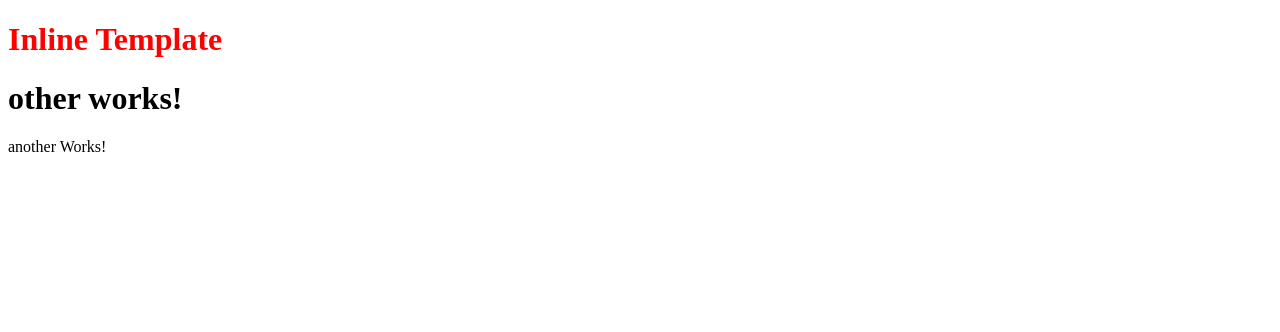
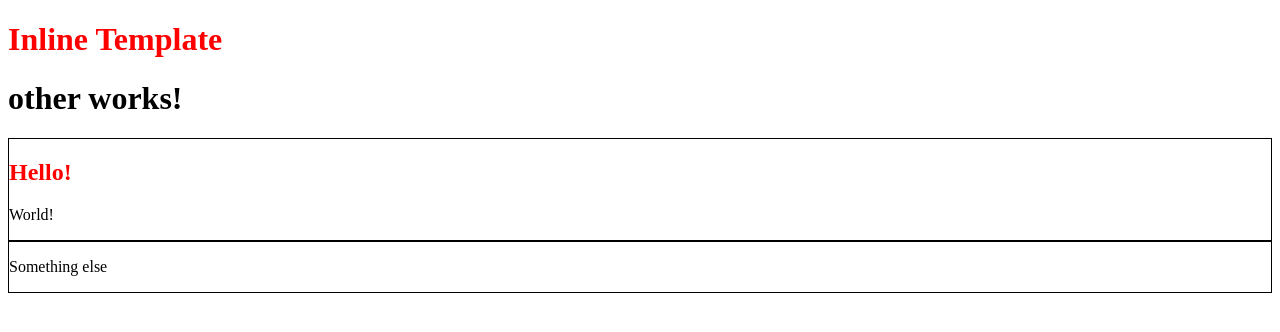
Before and after one commit to akashgarg51/angular2-learning, an Angular app: page / in a window 1280 px wide. Shown: the top 332 px of the page. Built offline with nearby package versions, Linux system fonts and the light colour scheme.

Commit message:
Inserted my own content directly in component, different content two times for same component using ng-content
Change-Id: I427c28e0e57953fb1e39247d85cf0e3dba1a2200
Signed-off-by: Akash Garg <akash.garg@sap.com>

```diff
--- a/src/app/app.component.ts
+++ b/src/app/app.component.ts
@@ -1,18 +1,26 @@
 import { Component } from '@angular/core';
 
 @Component({
-  selector: 'app-root',
-  template: `
+    selector: 'app-root',
+    template: `
       <h1>Inline Template </h1>
       <app-other></app-other>
-      <app-another></app-another>
+      <app-another>
+           <div>
+   <h1>Hello!</h1>
+<p>World!</p>
+</div>
+</app-another>
+      <app-another>
+    <p>Something else</p>
+</app-another>
      `,
-  styles: [`
+    styles: [`
    h1 {
     color: red;
 }
 `]
 })
 export class AppComponent {
-  title = 'app works!';
+    title = 'app works!';
 }
--- a/src/app/other/another.component.ts
+++ b/src/app/other/another.component.ts
@@ -3,11 +3,16 @@
 @Component({
   selector: 'app-another',
   template: `
-    <p>
-      another Works!
-    </p>
+    <article>
+       <ng-content>
+       </ng-content>
+    </article>
   `,
-  styles: []
+  styles: [`
+    article {
+       border: 1px solid black;
+    }
+`]
 })
 export class AnotherComponent implements OnInit {
 
```
